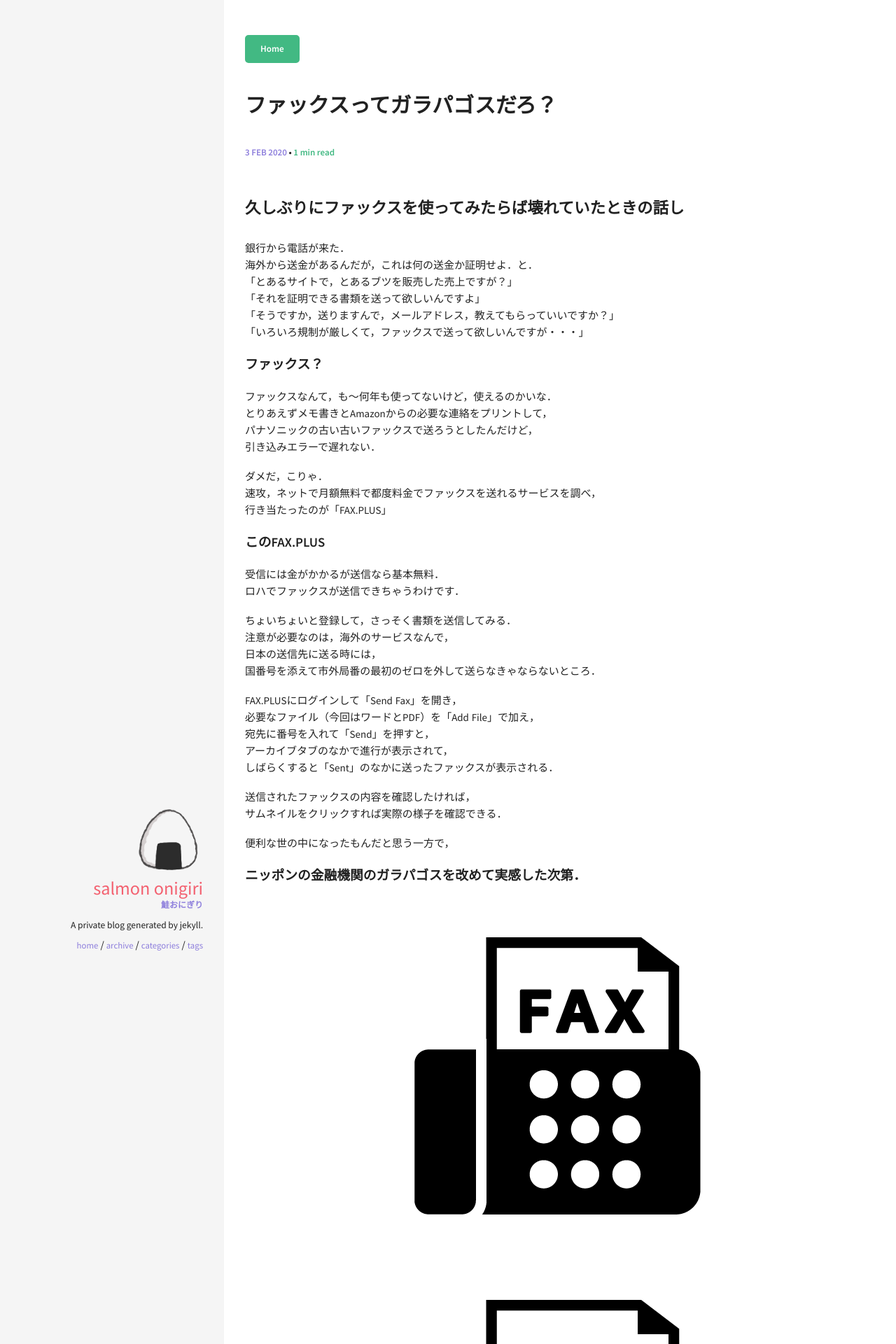
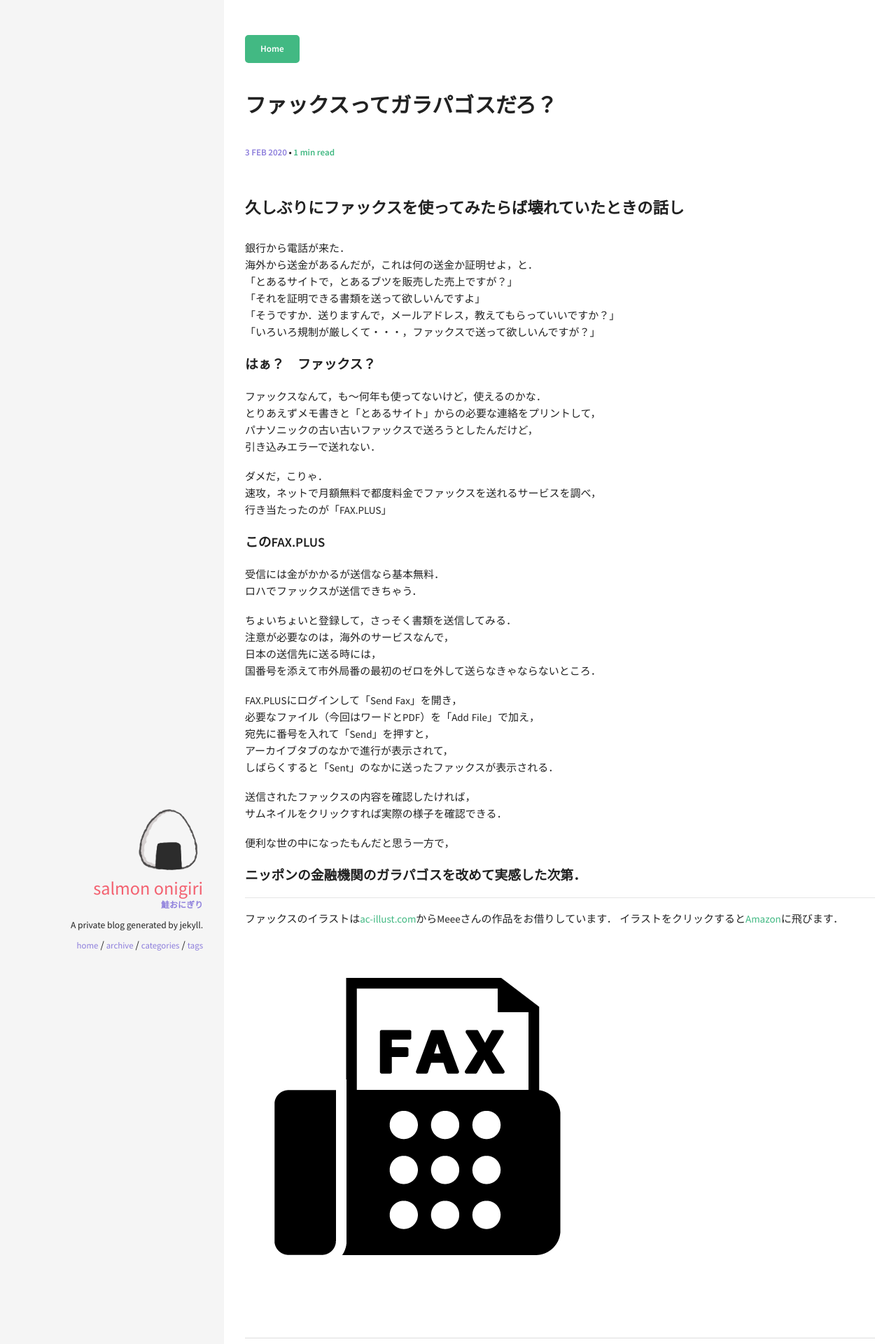
Before and after one commit to Salmon-Onigiri/Blog, a Jekyll site: the page built from _posts/2020-02-03-fax-broken.md, in a window 1280 px wide. Shown: the top 1920 px of the page at 70% size. Built offline with Jekyll 4.4.1, drawn with Linux system fonts in a browser that asks for light colours.

Commit message:
200731-4

```diff
--- a/_posts/2020-02-03-fax-broken.md
+++ b/_posts/2020-02-03-fax-broken.md
@@ -10,17 +10,17 @@ comments: true
 ### 久しぶりにファックスを使ってみたらば壊れていたときの話し
 
 銀行から電話が来た．
-海外から送金があるんだが，これは何の送金か証明せよ．と．
+海外から送金があるんだが，これは何の送金か証明せよ，と．
 「とあるサイトで，とあるブツを販売した売上ですが？」
 「それを証明できる書類を送って欲しいんですよ」
-「そうですか，送りますんで，メールアドレス，教えてもらっていいですか？」
-「いろいろ規制が厳しくて，ファックスで送って欲しいんですが・・・」
+「そうですか．送りますんで，メールアドレス，教えてもらっていいですか？」
+「いろいろ規制が厳しくて・・・，ファックスで送って欲しいんですが？」
 
-#### ファックス？
-ファックスなんて，も〜何年も使ってないけど，使えるのかいな．
-とりあえずメモ書きとAmazonからの必要な連絡をプリントして，
+#### はぁ？　ファックス？
+ファックスなんて，も〜何年も使ってないけど，使えるのかな．
+とりあえずメモ書きと「とあるサイト」からの必要な連絡をプリントして，
 パナソニックの古い古いファックスで送ろうとしたんだけど，
-引き込みエラーで遅れない．
+引き込みエラーで送れない．
 
 ダメだ，こりゃ．
 速攻，ネットで月額無料で都度料金でファックスを送れるサービスを調べ，
@@ -28,7 +28,7 @@ comments: true
 
 #### このFAX.PLUS
 受信には金がかかるが送信なら基本無料．
-ロハでファックスが送信できちゃうわけです．
+ロハでファックスが送信できちゃう．
 
 ちょいちょいと登録して，さっそく書類を送信してみる．
 注意が必要なのは，海外のサービスなんで，
@@ -47,6 +47,12 @@ FAX.PLUSにログインして「Send Fax」を開き，
 便利な世の中になったもんだと思う一方で，
 #### ニッポンの金融機関のガラパゴスを改めて実感した次第．
 
-![イラストはac-illust.comからMeeeさんの作品をお借りしています](https://salmon-onigiri.github.io/blog/img/fax.png)
+***
 
-<a href="https://amzn.to/39Jvjsz"><img src="https://salmon-onigiri.github.io/blog/img/fax.png"></a>
+ファックスのイラストは[ac-illust.com][ac]{:target="_blank"}からMeeeさんの作品をお借りしています．
+イラストをクリックすると[Amazon][am]{:target="_blank"}に飛びます．
+
+<a href="https://amzn.to/39Jvjsz"><img class="link" src="https://salmon-onigiri.github.io/blog/img/fax.png"></a>
+
+[am]: https://amzn.to/39Jvjsz
+[ac]: https://www.ac-illust.com/
```
